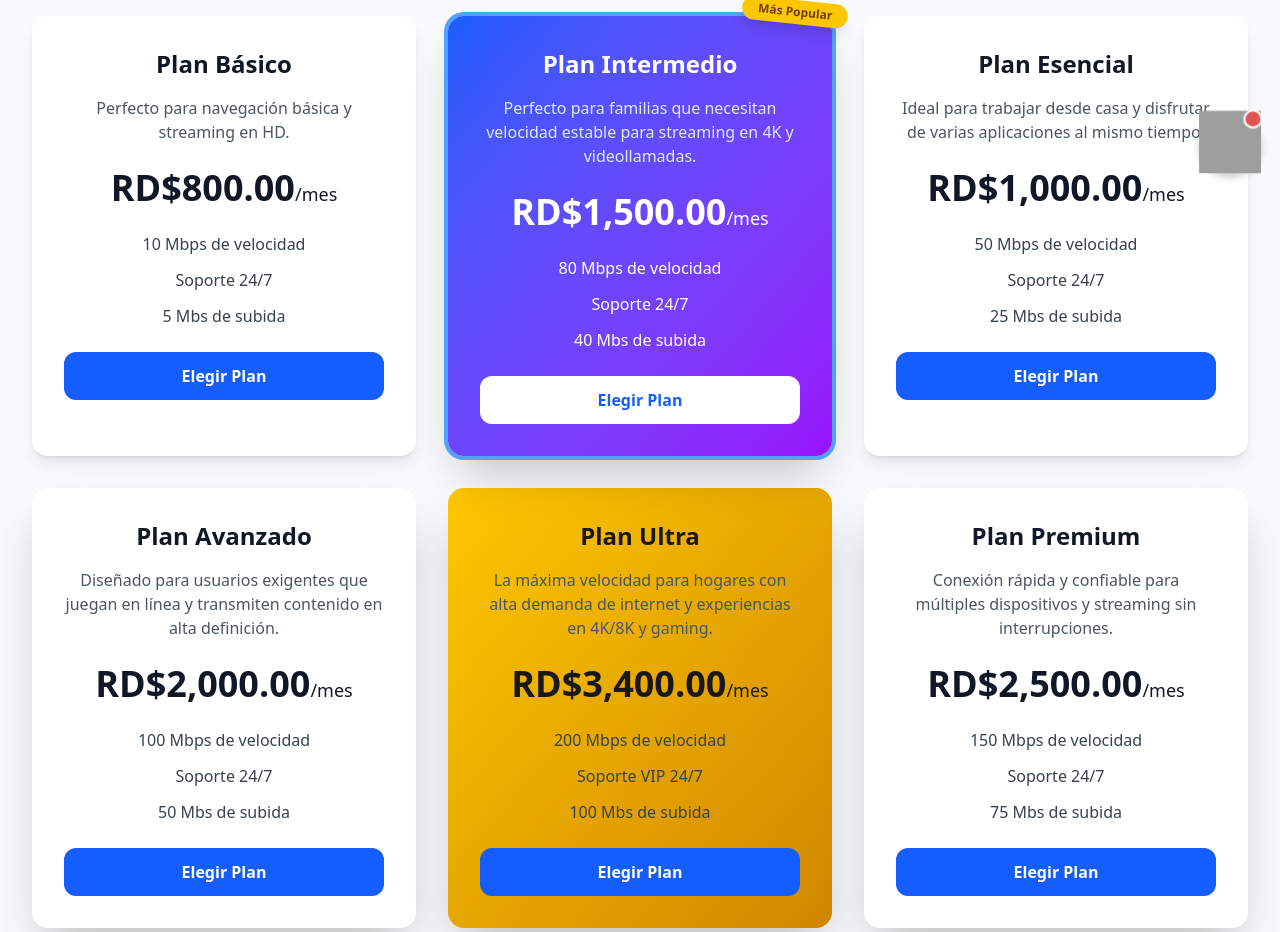
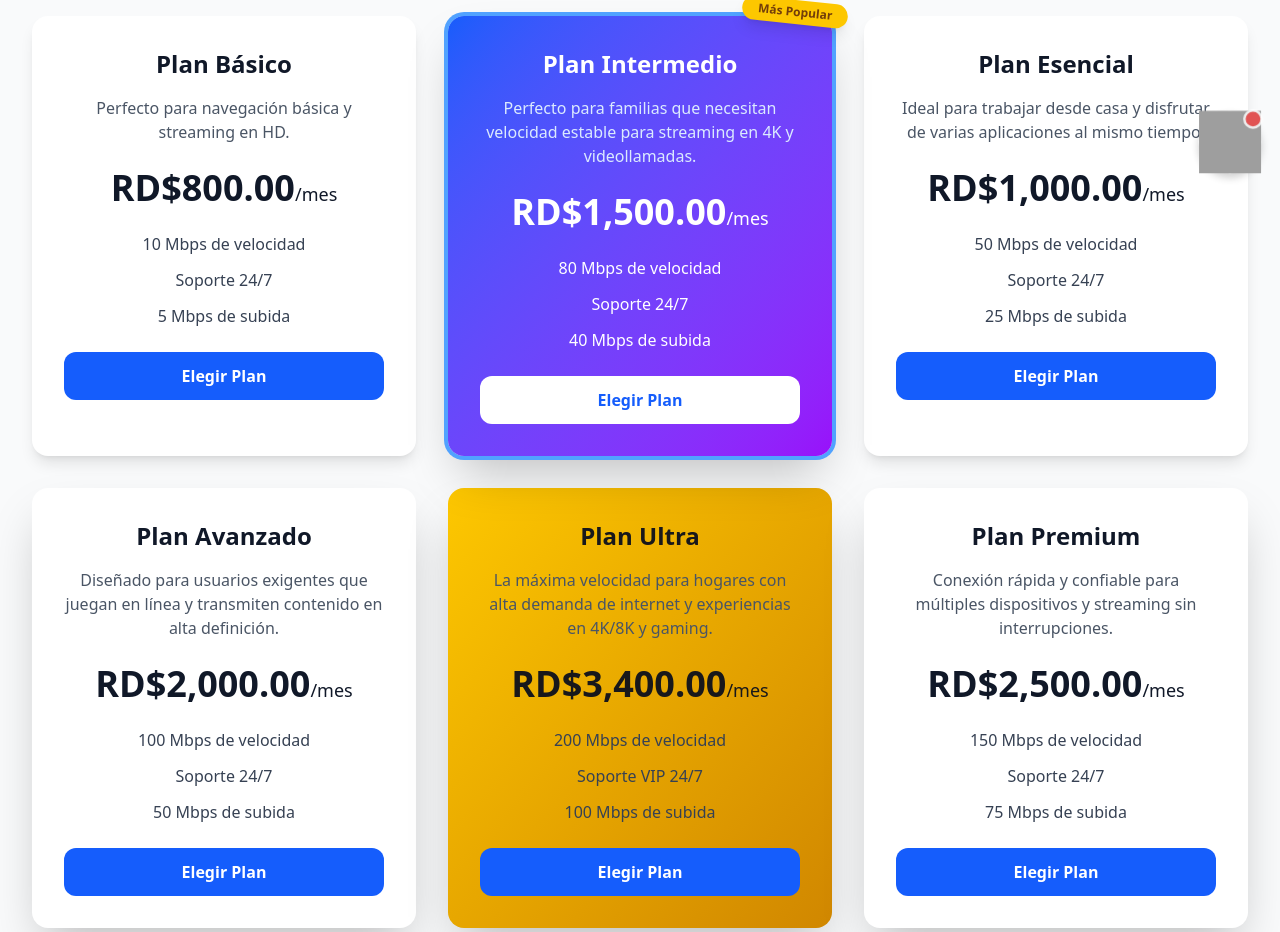
Before and after one commit to javierd23/market_web, a Django app: page /plans in a window 1280 px wide. Shown: the part 608-1540 px from the top of the page. Run offline with Django 5.2, Linux system fonts and the light colour scheme; style sheets or scripts are compiled from the project's sources; grey boxes are pictures that could not be loaded.

Commit message:
fixing plan Mbps instead of mbs

```diff
--- a/home/templates/home/plan.html
+++ b/home/templates/home/plan.html
@@ -42,7 +42,7 @@
         <ul class="space-y-3 mb-6 text-gray-700">
           <li>10 Mbps de velocidad</li>
           <li>Soporte 24/7</li>
-          <li>5 Mbs de subida</li>
+          <li>5 Mbps de subida</li>
         </ul>
         <a href="https://wa.me/18494916347?text=Quiero%20solicitar%20el%20plan%20Básico%2C%20de%2010%20Mbps%2C%20¿cuándo%20puedo%20agendar%20mi%20instalación%3F"
            target="_blank"
@@ -62,7 +62,7 @@
         <ul class="space-y-3 mb-6">
           <li>80 Mbps de velocidad</li>
           <li>Soporte 24/7</li>
-          <li>40 Mbs de subida</li>
+          <li>40 Mbps de subida</li>
         </ul>
         <a href="https://wa.me/18494916347?text=Quiero%20solicitar%20el%20plan%20Intermedio%2C%20de%2080%20Mbps%2C%20¿cuándo%20puedo%20agendar%20mi%20instalación%3F"
            target="_blank"
@@ -79,7 +79,7 @@
         <ul class="space-y-3 mb-6 text-gray-700">
           <li>50 Mbps de velocidad</li>
           <li>Soporte 24/7</li>
-          <li>25 Mbs de subida</li>
+          <li>25 Mbps de subida</li>
         </ul>
         <a href="https://wa.me/18494916347?text=Quiero%20solicitar%20el%20plan%20Esencial%2C%20de%2050%20Mbps%2C%20¿cuándo%20puedo%20agendar%20mi%20instalación%3F"
            target="_blank"
@@ -96,7 +96,7 @@
         <ul class="space-y-3 mb-6 text-gray-700">
           <li>100 Mbps de velocidad</li>
           <li>Soporte 24/7</li>
-          <li>50 Mbs de subida</li>
+          <li>50 Mbps de subida</li>
         </ul>
         <a href="https://wa.me/18494916347?text=Quiero%20solicitar%20el%20plan%20Avanzado%2C%20de%20100%20Mbps%2C%20¿cuándo%20puedo%20agendar%20mi%20instalación%3F"
            target="_blank"
@@ -113,7 +113,7 @@
         <ul class="space-y-3 mb-6 text-gray-700">
           <li>200 Mbps de velocidad</li>
           <li>Soporte VIP 24/7</li>
-          <li>100 Mbs de subida</li>
+          <li>100 Mbps de subida</li>
         </ul>
         <a href="https://wa.me/18494916347?text=Quiero%20solicitar%20el%20plan%20Ultra%2C%20de%20200%20Mbps%2C%20¿cuándo%20puedo%20agendar%20mi%20instalación%3F"
            target="_blank"
@@ -130,7 +130,7 @@
         <ul class="space-y-3 mb-6 text-gray-700">
           <li>150 Mbps de velocidad</li>
           <li>Soporte 24/7</li>
-          <li>75 Mbs de subida</li>
+          <li>75 Mbps de subida</li>
         </ul>
         <a href="https://wa.me/18494916347?text=Quiero%20solicitar%20el%20plan%20Premium%2C%20de%20150%20Mbps%2C%20¿cuándo%20puedo%20agendar%20mi%20instalación%3F"
            target="_blank"
--- a/home/views.py
+++ b/home/views.py
@@ -93,13 +93,13 @@ class PlanPage(View):
 
     def get(self, request):
         plans = [
-            {'name': 'Básico', 'velocidad': '10 Mbps', 'soporte': '24/7', 'subida': '5 Mbs','Fibra_óptica': True, 'latencia_baja': False},
-            {'name': 'Esencial', 'velocidad': '50 Mbps', 'soporte': '24/7', 'subida': '25 Mbs', 'Fibra_óptica': True, 'latencia_baja': False},
-            {'name': 'Intermedio', 'velocidad': '80 Mbps', 'soporte': '24/7', 'subida': '40 Mbs', 'Fibra_óptica': True,
+            {'name': 'Básico', 'velocidad': '10 Mbps', 'soporte': '24/7', 'subida': '5 Mbps','Fibra_óptica': True, 'latencia_baja': False},
+            {'name': 'Esencial', 'velocidad': '50 Mbps', 'soporte': '24/7', 'subida': '25 Mbps', 'Fibra_óptica': True, 'latencia_baja': False},
+            {'name': 'Intermedio', 'velocidad': '80 Mbps', 'soporte': '24/7', 'subida': '40 Mbps', 'Fibra_óptica': True,
              'latencia_baja': True},
-            {'name': 'Avanzado', 'velocidad': '100 Mbps', 'soporte': '24/7', 'subida': '50 Mbs', 'Fibra_óptica': True, 'latencia_baja': True},
-            {'name': 'Premium', 'velocidad': '150 Mbps', 'soporte': '24/7', 'subida': '75 Mbs', 'Fibra_óptica': True, 'latencia_baja': True},
-            {'name': 'Ultra', 'velocidad': '200 Mbps', 'soporte': 'VIP 24/7', 'subida': '100 Mbs', 'Fibra_óptica': True,
+            {'name': 'Avanzado', 'velocidad': '100 Mbps', 'soporte': '24/7', 'subida': '50 Mbps', 'Fibra_óptica': True, 'latencia_baja': True},
+            {'name': 'Premium', 'velocidad': '150 Mbps', 'soporte': '24/7', 'subida': '75 Mbps', 'Fibra_óptica': True, 'latencia_baja': True},
+            {'name': 'Ultra', 'velocidad': '200 Mbps', 'soporte': 'VIP 24/7', 'subida': '100 Mbps', 'Fibra_óptica': True,
              'latencia_baja': True},
         ]
 
```
